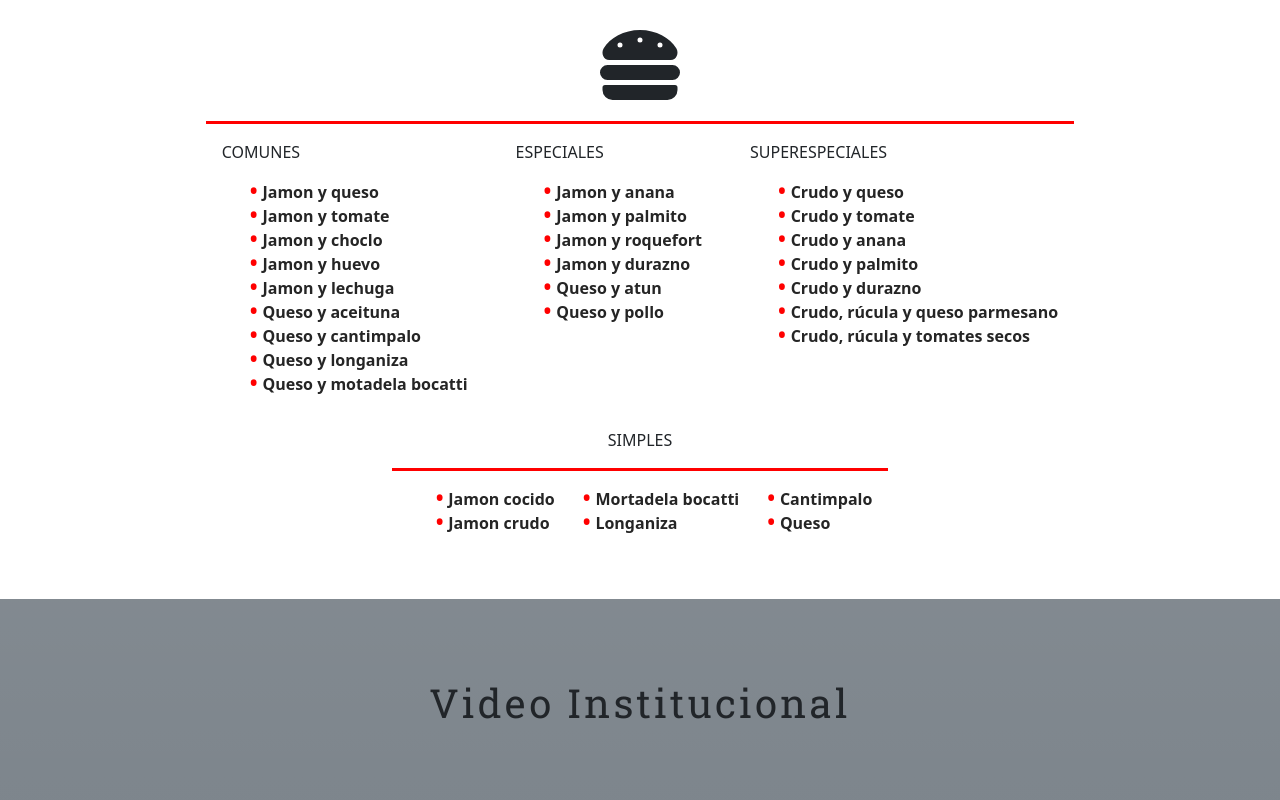
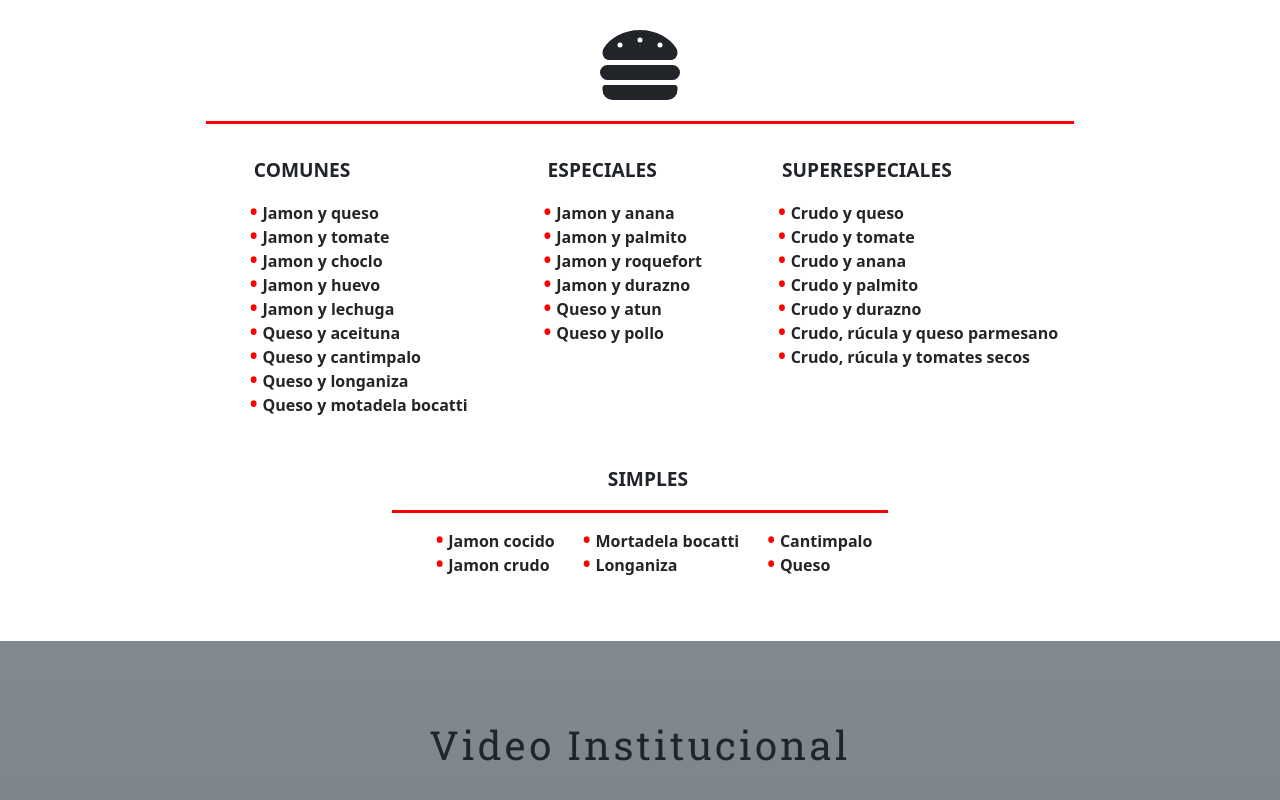
Before and after one commit to tomasghilino/panaderia, a React (Create React App) app: page / in a window 1280 px wide. Shown: the part 6367-7167 px from the top of the page. Built offline with nearby package versions, Linux system fonts and the light colour scheme.

Commit message:
Estilos del menu, seccion de sandwiches

```diff
--- a/src/components/Menu.jsx
+++ b/src/components/Menu.jsx
@@ -64,6 +64,13 @@ const Menu = () => {
     justify-content: center;
     align-items: center;
     padding: 2rem;
+  `;
+
+  const TituloSandwich = styled.div`
+    padding: 1rem;
+    margin-left: 1rem;
+    font-weight: bold;
+    font-size: 1.2rem;
   `;
 
   return (
@@ -156,7 +163,7 @@ const Menu = () => {
         <FontAwesomeIcon className='fa-5x mb-3' icon={faHamburger} />
         <TextoMenuLista>
           <div>
-            <p>COMUNES</p>
+            <TituloSandwich>COMUNES</TituloSandwich>
             <ul>
               <li>Jamon y queso</li>
               <li>Jamon y tomate</li>
@@ -170,7 +177,7 @@ const Menu = () => {
             </ul>
           </div>
           <div>
-            <p>ESPECIALES</p>
+            <TituloSandwich>ESPECIALES</TituloSandwich>
             <ul>
               <li>Jamon y anana</li>
               <li>Jamon y palmito</li>
@@ -181,7 +188,7 @@ const Menu = () => {
             </ul>
           </div>
           <div>
-            <p>SUPERESPECIALES</p>
+            <TituloSandwich>SUPERESPECIALES</TituloSandwich>
             <ul>
               <li>Crudo y queso</li>
               <li>Crudo y tomate</li>
@@ -193,7 +200,7 @@ const Menu = () => {
             </ul>
           </div>
         </TextoMenuLista>
-        <p>SIMPLES</p>
+        <TituloSandwich>SIMPLES</TituloSandwich>
         <TextoMenuLista>
           <div className='d-flex'>
             <ul>
```
